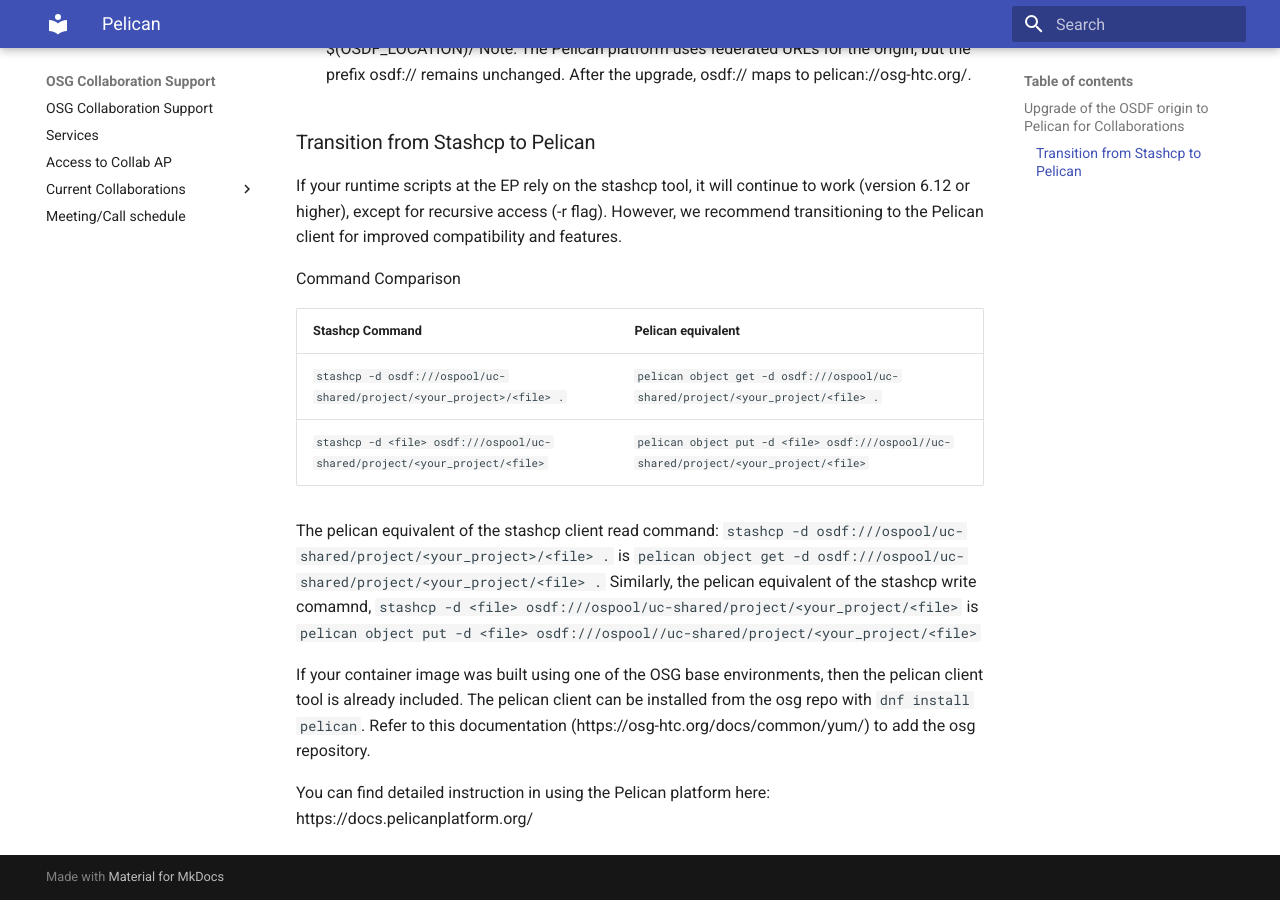
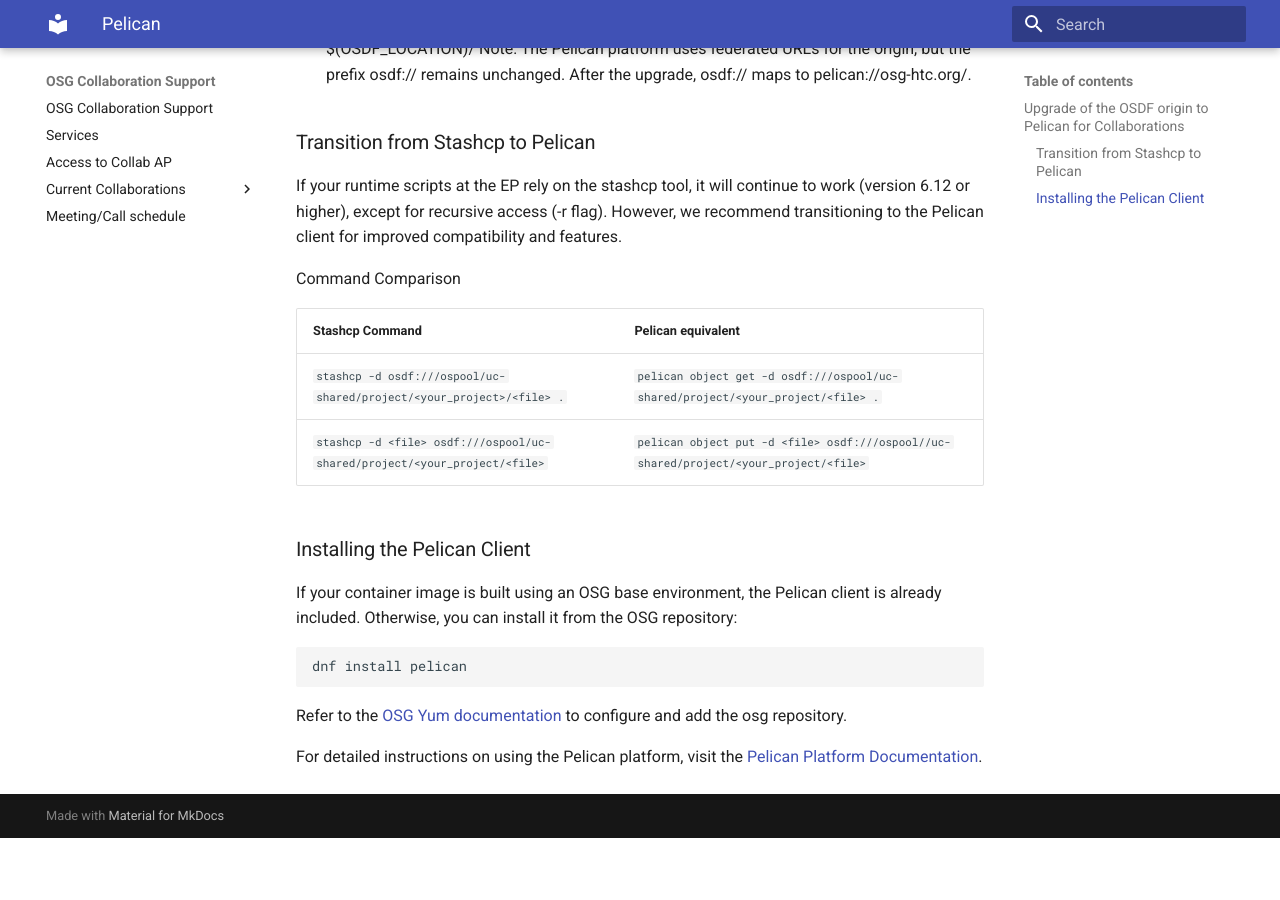
Before and after one commit to osg-htc/collaboration-support, an MkDocs documentation site: the page built from docs/misc/pelican.md, in a window 1280 px wide and 900 px high, scrolled down 868 px. Built offline with MkDocs 1.6.1 and Material for MkDocs 9.7.7, drawn with Linux system fonts in a browser that asks for light colours; after the commit the page ends 1706 px from its top, so only the background shows below that.

Commit message:
Update pelican.md

```diff
--- a/docs/misc/pelican.md
+++ b/docs/misc/pelican.md
@@ -26,10 +26,12 @@
 | `stashcp -d osdf:///ospool/uc-shared/project/<your_project>/<file> .`  |   `pelican object get -d osdf:///ospool/uc-shared/project/<your_project/<file> .` |
 |  `stashcp -d <file> osdf:///ospool/uc-shared/project/<your_project/<file>` |    `pelican object put -d <file> osdf:///ospool//uc-shared/project/<your_project/<file>` |
 
+###Installing the Pelican Client
 
-The pelican equivalent of the stashcp client read command: `stashcp -d osdf:///ospool/uc-shared/project/<your_project>/<file> .` is  `pelican object get -d osdf:///ospool/uc-shared/project/<your_project/<file> .`
-Similarly, the pelican equivalent of the stashcp write comamnd, `stashcp -d <file> osdf:///ospool/uc-shared/project/<your_project/<file>` is `pelican object put -d <file> osdf:///ospool//uc-shared/project/<your_project/<file>`
+If your container image is built using an OSG base environment, the Pelican client is already included. Otherwise, you can install it from the OSG repository:
 
-If your container image was built using one of the OSG base environments, then the pelican client tool is already included. The pelican client can be installed from the osg repo with `dnf install pelican`. Refer to this documentation (https://osg-htc.org/docs/common/yum/) to add the osg repository.
+    dnf install pelican
 
-You can find detailed instruction in using the Pelican platform here: https://docs.pelicanplatform.org/
+Refer to the [OSG Yum documentation](https://osg-htc.org/docs/common/yum/) to configure and add the osg repository.
+
+For detailed instructions on using the Pelican platform, visit the [Pelican Platform Documentation](https://docs.pelicanplatform.org/).
```
